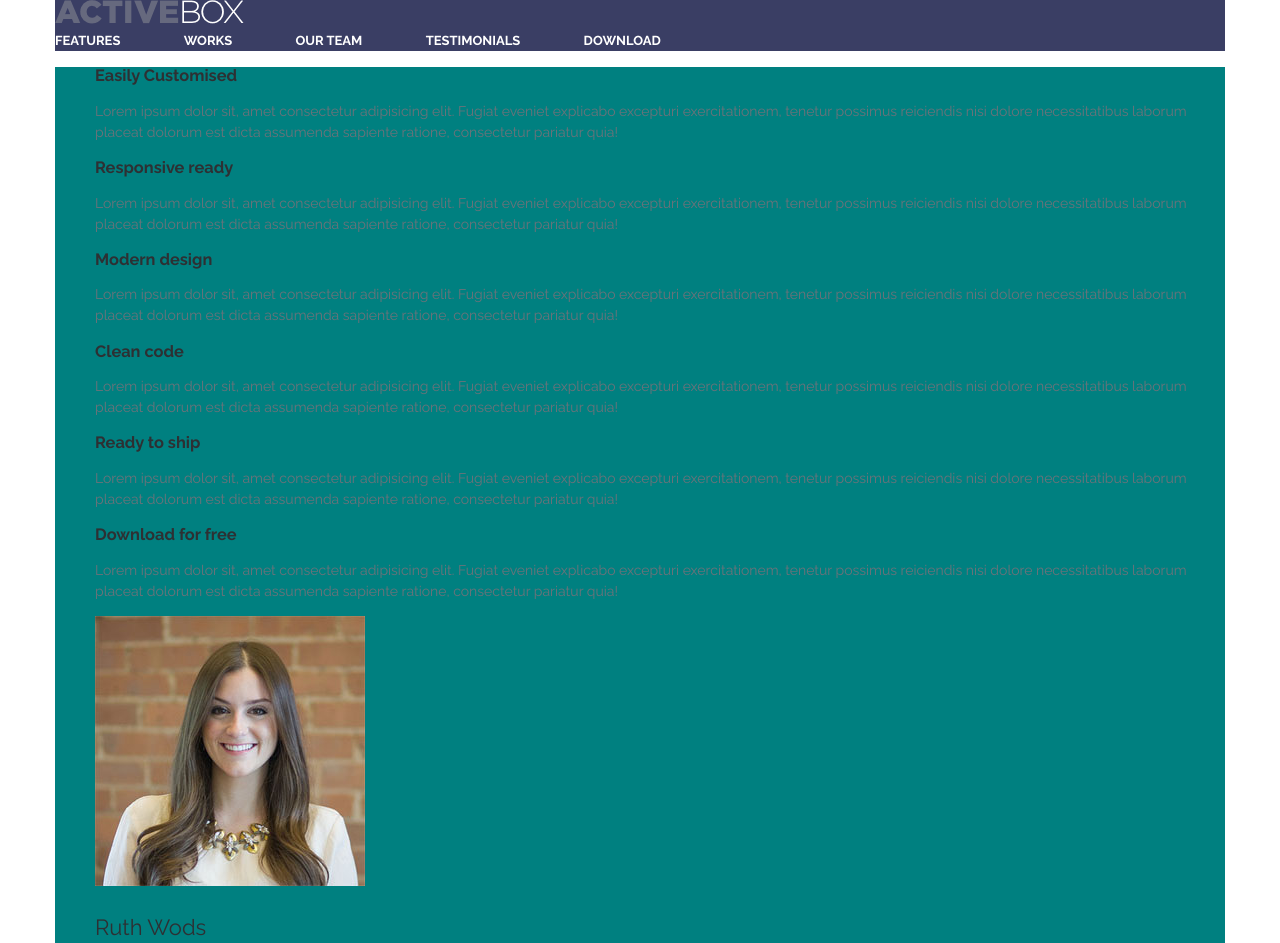
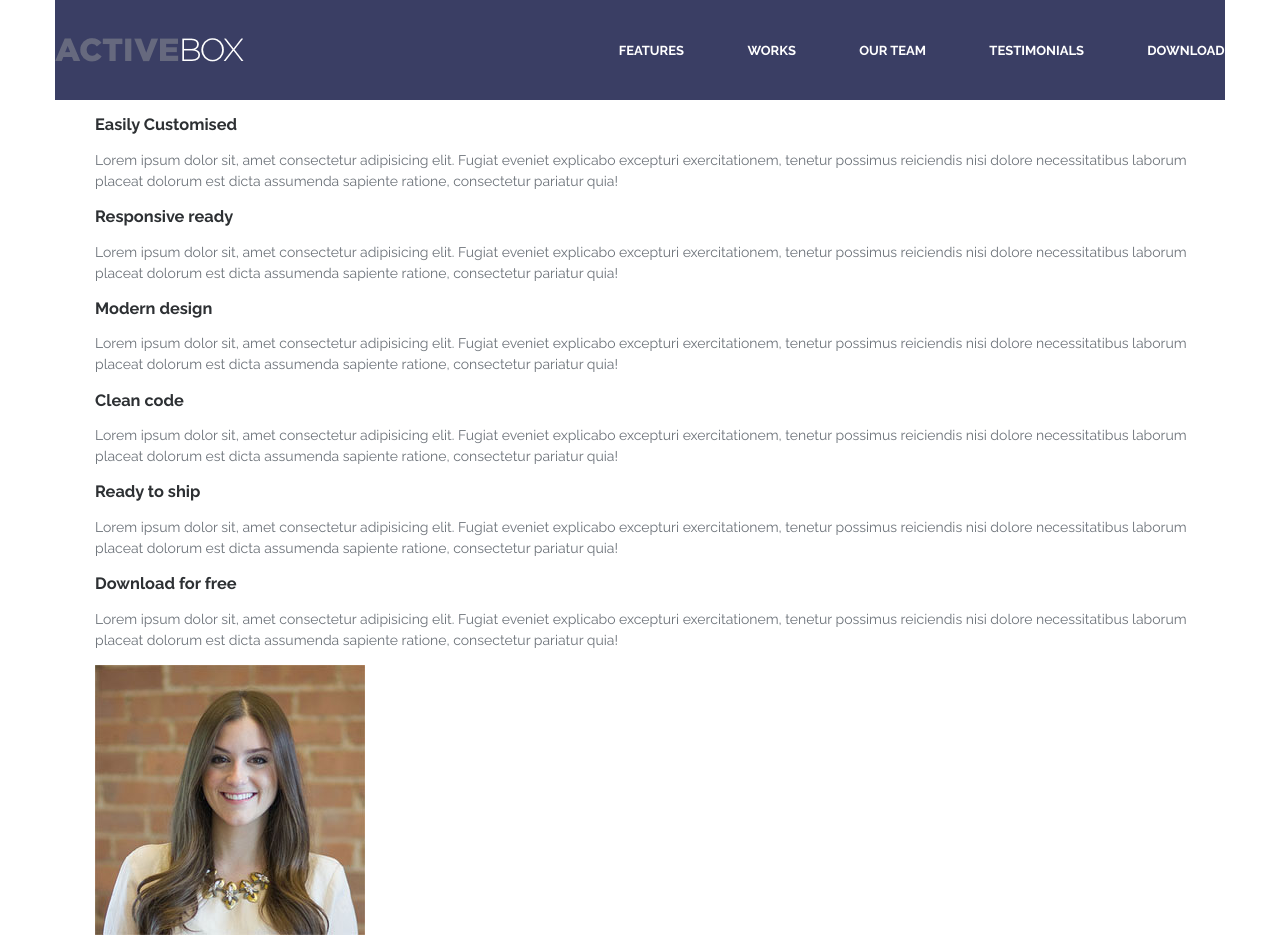
Before and after one commit to mikiteek/pract-html-css, a plain HTML site: page webinar-practice/index.html in a window 1280 px wide. Shown: the top 943 px of the page. Drawn offline with Linux system fonts and the light colour scheme.

Commit message:
m-03 practice ->properties for img, class .page-nav for nav and other

```diff
--- a/webinar-practice/css/styles.css
+++ b/webinar-practice/css/styles.css
@@ -16,28 +16,43 @@ body {
   font-size: 14px;
   line-height: 21px; /*высота строки с учетом отступов*/
 }
+img {
+  /*так картинки будут правильно себя вести*/
+  display: block;
+  max-width: 100%; /*чтобы картинка не растягивалась больше оригинального размера*/
+  height: auto;
+}
 
 .conteiner {
   width: 1170px;
   margin: 0 auto; /*явно указали чо вертикално 0, горизонтально auto - так правильно делать*/
-  background-color: teal; /*просто margin: auto - не хорошо в будущем будет*/
+  /*просто margin: auto - не хорошо в будущем будет*/
 }
 
 .page-header {
   background-color: #3a3e64;
 }
 
+.page-nav {
+  padding: 38px 0;
+}
+
 .site-logo {
   /*ссылка стала по высоте как ее контент, - привилегии строчно-блочных элементов*/
   display: inline-block;
+  vertical-align: middle;
 }
 
 /*верхняя панель навигации*/
 .site-navigation {
+  display: inline-block;
+  width: 977px;
   margin: 0;
   padding: 0;
   font-size: 13px;
   list-style: none; /*уберет маркировку списка*/
+  text-align: right;
+  vertical-align: middle;
 }
 .site-navigation li {
   display: inline-block;
@@ -59,7 +74,8 @@ body {
   text-decoration: none; /*уберет подчеркивания*/
   line-height: 16px;
 }
-.site-navigation a:hover {
+.site-navigation a:hover,
+.site-navigation a:focus {
   color: #e84545;
 }
 
--- a/webinar-practice/index.html
+++ b/webinar-practice/index.html
@@ -14,7 +14,7 @@
   <body>
     <h1 class="visually-hidden">Our amazing Activebox website</h1>
     <header class="page-header conteiner">
-      <nav>
+      <nav class="page-nav">
         <a href="" class="site-logo">
           <img src="img/logo.png" alt="site logo" width="189" height="24" />
         </a>
```
